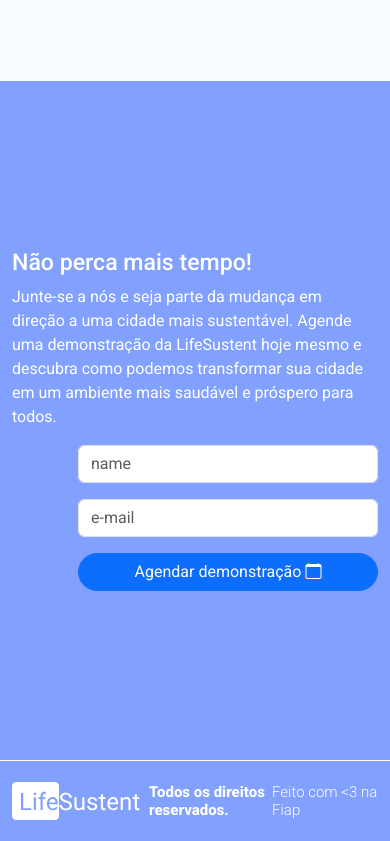
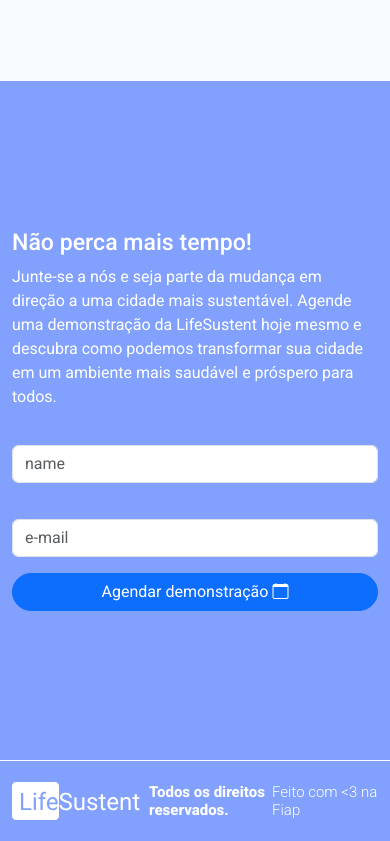
Before and after one commit to lifesustent/front-sprint-03, a React (Create React App) app: page / in a window 390 px wide. Shown: the part 5748-6589 px from the top of the page. Built offline with nearby package versions, Linux system fonts and the light colour scheme.

Commit message:
fix: adicionar breakpoints

```diff
--- a/src/components/Contact/index.jsx
+++ b/src/components/Contact/index.jsx
@@ -22,16 +22,32 @@ const FormContainer = styled.div``
 
 const FormControl = styled.div`
   max-width: 300px;
+
+  @media (max-width: 768px) {
+    margin-top: 20px;
+    width: 100%;
+    max-width: 100%;
+  }
 `
 
 const Input = styled.input`
   max-width: 300px;
   min-width: 300px;
+
+  @media (max-width: 768px) {
+    width: 100%;
+    max-width: 100%;
+  }
 `
 
 const Button = styled.button`
   max-width: 300px;
   min-width: 300px;
+
+  @media (max-width: 768px) {
+    width: 100%;
+    max-width: 100%;
+  }
 `
 
 export default function Contact() {
--- a/src/components/Usecase/index.jsx
+++ b/src/components/Usecase/index.jsx
@@ -14,6 +14,11 @@ const Steps = styled.div`
   gap: 20px;
   margin: 60px 0;
 
+  @media (max-width: 768px) {
+    justify-content: center;
+    align-items: center;
+  }
+
   &:after {
     content: '';
     position: absolute;
@@ -24,6 +29,10 @@ const Steps = styled.div`
     background: #82A1FF;
     border-radius: 10px;
     transform: translateX(-50%);
+
+    @media (max-width: 768px) {
+      display: none;
+    }
   }
 `
 
@@ -36,6 +45,10 @@ const Step = styled.div`
 
   &:nth-child(even) {
     align-self: flex-end;
+
+    @media (max-width: 768px) {
+      align-self: auto;
+    }
   }
 `
 
```
